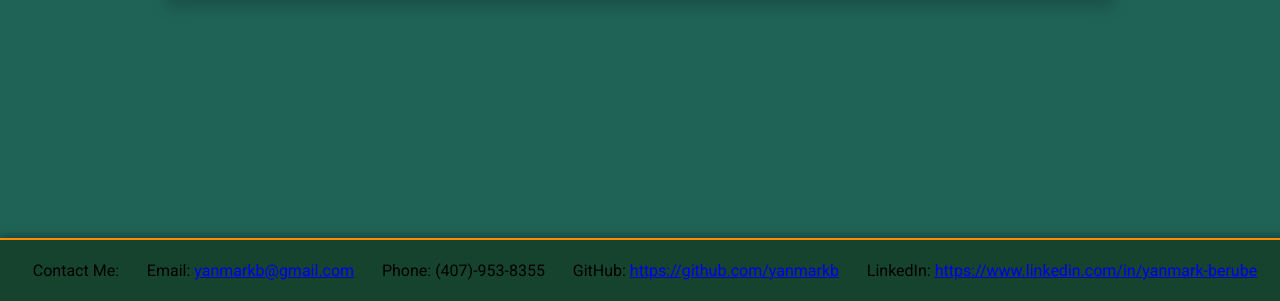
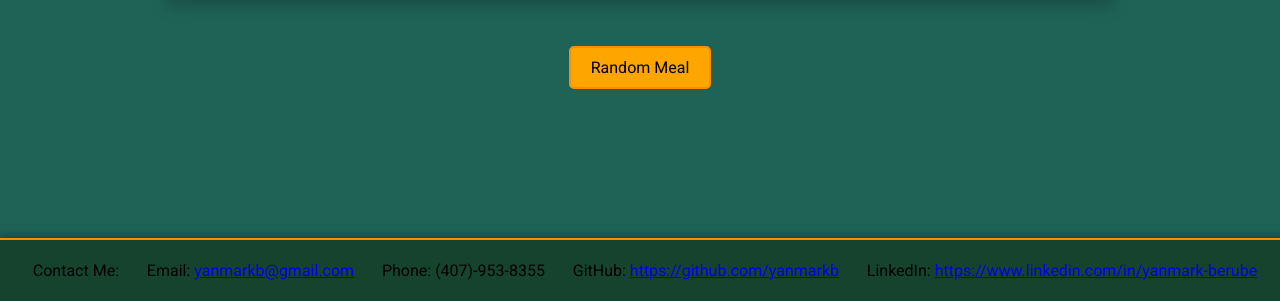
Before and after one commit to yanmarkb/Capstone-1-Recipe-Explorer-App, a Flask app: template templates/index.html in a window 1280 px wide. Shown: the part 499-800 px from the top of the page. Run offline with Flask 3, Linux system fonts and the light colour scheme; the template is opened without the code that fills it, so the values that code supplies are empty.

Commit message:
Add random meal functionality and styling

```diff
--- a/app.py
+++ b/app.py
@@ -153,6 +153,18 @@ def meal(id):
 
     # Check if the meal is favorited by the current user
     is_favorited = Favorite.query.filter_by(user_id=g.user.id, recipe_id=id).first() is not None
+
+    return render_template('meal.html', meal=meal, is_favorited=is_favorited)
+
+@app.route('/random_meal')
+@login_required
+def random_meal():
+    response = requests.get('https://www.themealdb.com/api/json/v1/1/random.php')
+    meal = response.json()['meals'][0]
+    meal['id'] = meal['idMeal']
+
+    # Check if the meal is favorited by the current user
+    is_favorited = Favorite.query.filter_by(user_id=g.user.id, recipe_id=meal['id']).first() is not None
 
     return render_template('meal.html', meal=meal, is_favorited=is_favorited)
 
--- a/static/styles.css
+++ b/static/styles.css
@@ -70,6 +70,7 @@ nav form.input-container {
 }
 
 nav form.input-container input {
+    position: relative;
     border: 3px solid darkorange;
     background-color: orange;
     color: black;
@@ -77,7 +78,8 @@ nav form.input-container input {
     height: 25px;
     width: 200px;
     box-shadow: 0px 8px 16px 0px rgba(0,0,0,0.2);
-    margin: 1px;
+    margin: 2px;
+    right: 10px;
 }
 
 button[type="submit"] {
@@ -521,6 +523,24 @@ ul.flashes li {
     100% { transform: translateX(100%); opacity: 0; }
 }
 
+.random-meal-button {
+    display: flex;
+    position: absolute;
+    padding: 10px 20px;
+    margin-top: 525px;
+    color: black;
+    background-color: orange;
+    border: 2px solid darkorange;
+    border-radius: 5px;
+    text-decoration: none;
+    text-align: center;
+    transition: background-color 0.3s ease;
+}
+
+.random-meal-button:hover {
+    background-color: darkorange;
+}
+
 @media only screen and (max-width: 600px){
 
     .input-container {
--- a/templates/index.html
+++ b/templates/index.html
@@ -33,6 +33,8 @@
                 <img class="carousel-image carousel-image-2" src="{{ meal.strMealThumb }}" alt="Meal Image">
                 <img class="carousel-image carousel-image-3" src="{{ meal.strMealThumb }}" alt="Meal Image">
             </div>
+
+            <a href="{{ url_for('random_meal') }}" class="random-meal-button">Random Meal</a>
         {% endif %}
     </div>
 </main>
```
